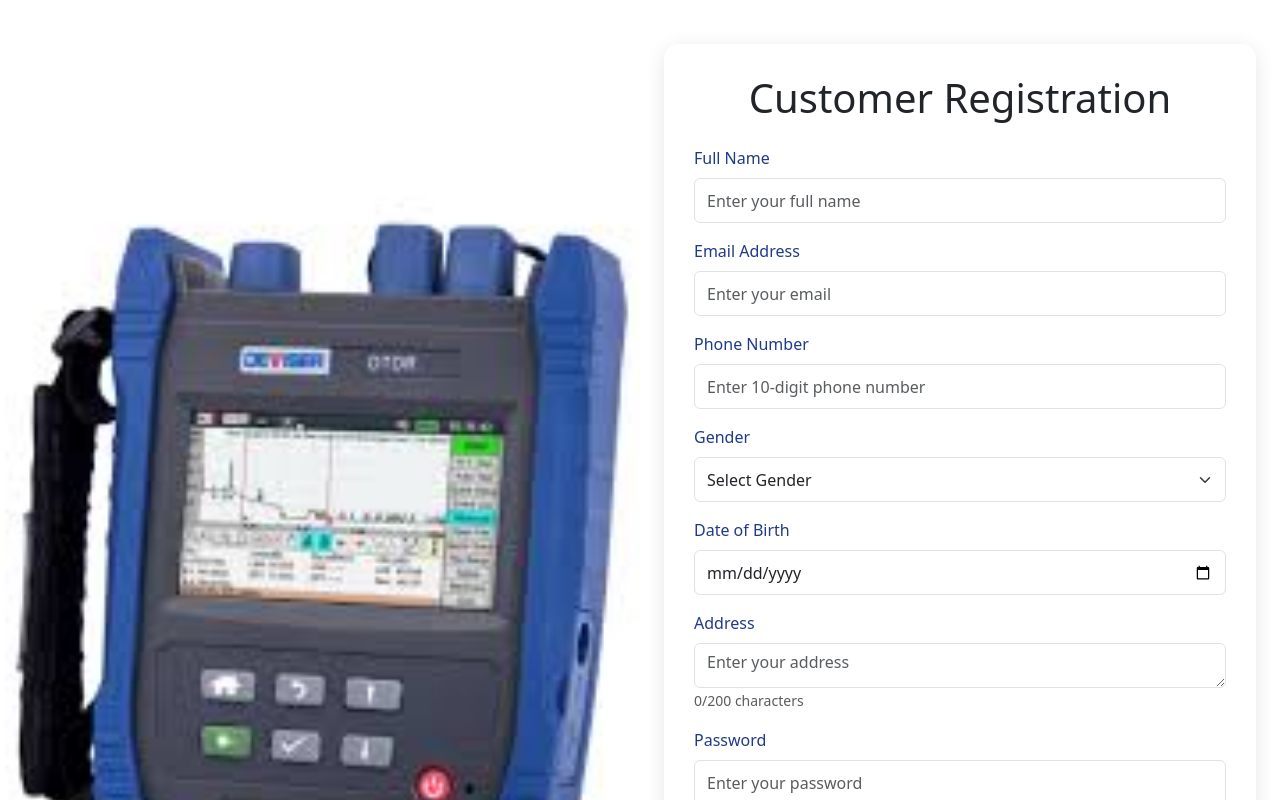
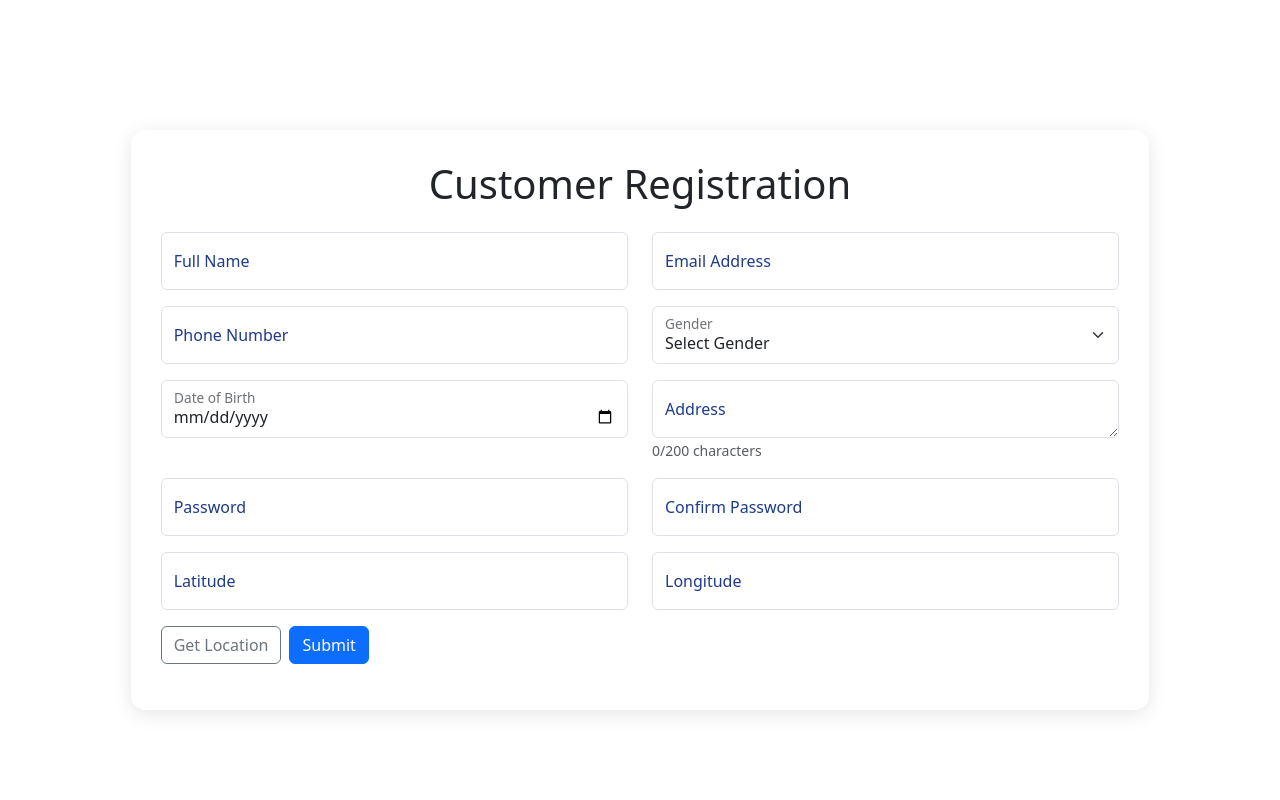
Before and after one commit to Pankaj9576/RegistrationFormFrontend, a React (Create React App) app: page / in a window 1280 px wide. Shown: the top 800 px of the page. Built offline with nearby package versions, Linux system fonts and the light colour scheme.

Commit message:
Second commit

```diff
--- a/src/App.css
+++ b/src/App.css
@@ -9,20 +9,6 @@ body {
 
 .form-wrapper {
   padding: 20px;
-}
-
-.image-section {
-  height: 100vh;
-  position: relative;
-}
-
-.image-section img {
-  width: 100%;
-  height: 100%;
-  object-fit: cover;
-  position: absolute;
-  top: 0;
-  left: 0;
 }
 
 .form-container {
@@ -37,6 +23,17 @@ h1 {
   font-weight: 700;
   color: #1e3a8a;
   margin-bottom: 1.5rem;
+}
+
+.form-floating > .form-control:focus ~ label,
+.form-floating > .form-control:not(:placeholder-shown) ~ label {
+  transform: scale(0.85) translateY(-0.5rem) translateX(0.15rem);
+  color: #1e3a8a;
+}
+
+.form-floating > .form-select ~ label {
+  transform: scale(0.85) translateY(-0.5rem) translateX(0.15rem);
+  color: #1e3a8a;
 }
 
 .form-label {
@@ -108,9 +105,6 @@ h1 {
 }
 
 @media (max-width: 768px) {
-  .image-section {
-    display: none;
-  }
   .form-container {
     padding: 20px;
     margin: 0 auto;
--- a/src/App.js
+++ b/src/App.js
@@ -89,7 +89,7 @@ function App() {
   const handlePhoneBlur = async () => {
     if (formData.phoneNumber.length === 10) {
       try {
-        const response = await axios.get(`http://localhost:5000/api/customers/phone/${formData.phoneNumber}`);
+        const response = await axios.get(`https://registrationform-o0w1.onrender.com/api/customers/phone/${formData.phoneNumber}`);
         const customer = response.data;
         setFormData((prevData) => ({
           ...prevData,
@@ -174,7 +174,7 @@ function App() {
       setIsLoading(true);
       try {
         console.log('Submitting form data:', formData); // Debug log
-        const response = await axios.post('http://localhost:5000/api/customers', formData);
+        const response = await axios.post('https://registrationform-o0w1.onrender.com/api/customers', formData);
         setSuccessMessage(response.data.message);
         setFormData({
           fullName: '',
@@ -216,16 +216,7 @@ function App() {
   return (
     <Container fluid className="form-wrapper">
       <Row className="align-items-center min-vh-100 justify-content-center">
-        <Col md={6} className="p-0">
-          <div className="image-section">
-            <img
-              src={`${process.env.PUBLIC_URL}/image.png`}
-              alt="Registration Illustration"
-              className="img-fluid"
-            />
-          </div>
-        </Col>
-        <Col md={6} className="p-4">
+        <Col md={10} className="p-4">
           <div className="form-container">
             <h1 className="text-center mb-4">Customer Registration</h1>
             {successMessage && <Alert variant="success">{successMessage}</Alert>}
@@ -233,43 +224,40 @@ function App() {
             {locationError && <Alert variant="warning">{locationError}</Alert>}
             <Form onSubmit={handleSubmit}>
               <Row>
-                <Col md={12}>
-                  <Form.Group className="mb-3">
-                    <Form.Label>Full Name</Form.Label>
+                <Col md={6}>
+                  <Form.Floating className="mb-3">
                     <Form.Control
                       type="text"
                       name="fullName"
                       value={formData.fullName}
                       onChange={handleChange}
                       isInvalid={!!errors.fullName}
-                      placeholder="Enter your full name"
+                      placeholder="Full Name"
                       className="custom-input"
                     />
+                    <Form.Label>Full Name</Form.Label>
                     <Form.Control.Feedback type="invalid">{errors.fullName}</Form.Control.Feedback>
-                  </Form.Group>
+                  </Form.Floating>
                 </Col>
-              </Row>
-              <Row>
-                <Col md={12}>
-                  <Form.Group className="mb-3">
-                    <Form.Label>Email Address</Form.Label>
+                <Col md={6}>
+                  <Form.Floating className="mb-3">
                     <Form.Control
                       type="email"
                       name="email"
                       value={formData.email}
                       onChange={handleChange}
                       isInvalid={!!errors.email}
-                      placeholder="Enter your email"
+                      placeholder="Email Address"
                       className="custom-input"
                     />
+                    <Form.Label>Email Address</Form.Label>
                     <Form.Control.Feedback type="invalid">{errors.email}</Form.Control.Feedback>
-                  </Form.Group>
+                  </Form.Floating>
                 </Col>
               </Row>
               <Row>
-                <Col md={12}>
-                  <Form.Group className="mb-3">
-                    <Form.Label>Phone Number</Form.Label>
+                <Col md={6}>
+                  <Form.Floating className="mb-3">
                     <Form.Control
                       type="text"
                       name="phoneNumber"
@@ -277,22 +265,21 @@ function App() {
                       onChange={handleChange}
                       onBlur={handlePhoneBlur}
                       isInvalid={!!errors.phoneNumber}
-                      placeholder="Enter 10-digit phone number"
+                      placeholder="Phone Number"
                       className="custom-input"
                     />
+                    <Form.Label>Phone Number</Form.Label>
                     <Form.Control.Feedback type="invalid">{errors.phoneNumber}</Form.Control.Feedback>
-                  </Form.Group>
+                  </Form.Floating>
                 </Col>
-              </Row>
-              <Row>
-                <Col md={12}>
-                  <Form.Group className="mb-3">
-                    <Form.Label>Gender</Form.Label>
+                <Col md={6}>
+                  <Form.Floating className="mb-3">
                     <Form.Select
                       name="gender"
                       value={formData.gender}
                       onChange={handleChange}
                       isInvalid={!!errors.gender}
+                      placeholder="Gender"
                       className="custom-input"
                     >
                       <option value="">Select Gender</option>
@@ -300,60 +287,59 @@ function App() {
                       <option value="Female">Female</option>
                       <option value="Other">Other</option>
                     </Form.Select>
+                    <Form.Label>Gender</Form.Label>
                     <Form.Control.Feedback type="invalid">{errors.gender}</Form.Control.Feedback>
-                  </Form.Group>
+                  </Form.Floating>
                 </Col>
               </Row>
               <Row>
-                <Col md={12}>
-                  <Form.Group className="mb-3">
-                    <Form.Label>Date of Birth</Form.Label>
+                <Col md={6}>
+                  <Form.Floating className="mb-3">
                     <Form.Control
                       type="date"
                       name="dateOfBirth"
                       value={formData.dateOfBirth}
                       onChange={handleChange}
                       isInvalid={!!errors.dateOfBirth}
-                      placeholder="Select your date of birth"
+                      placeholder="Date of Birth"
                       className="custom-input"
                     />
+                    <Form.Label>Date of Birth</Form.Label>
                     <Form.Control.Feedback type="invalid">{errors.dateOfBirth}</Form.Control.Feedback>
-                  </Form.Group>
+                  </Form.Floating>
                 </Col>
-              </Row>
-              <Row>
-                <Col md={12}>
-                  <Form.Group className="mb-3">
-                    <Form.Label>Address</Form.Label>
+                <Col md={6}>
+                  <Form.Floating className="mb-3">
                     <Form.Control
                       as="textarea"
                       name="address"
                       value={formData.address}
                       onChange={handleChange}
                       isInvalid={!!errors.address}
-                      placeholder="Enter your address"
+                      placeholder="Address"
                       rows={3}
                       maxLength={200}
                       className="custom-input"
                     />
+                    <Form.Label>Address</Form.Label>
                     <Form.Text className="char-count">{addressCharCount}/200 characters</Form.Text>
                     <Form.Control.Feedback type="invalid">{errors.address}</Form.Control.Feedback>
-                  </Form.Group>
+                  </Form.Floating>
                 </Col>
               </Row>
               <Row>
-                <Col md={12}>
-                  <Form.Group className="mb-3">
-                    <Form.Label>Password</Form.Label>
+                <Col md={6}>
+                  <Form.Floating className="mb-3">
                     <Form.Control
                       type="password"
                       name="password"
                       value={formData.password}
                       onChange={handleChange}
                       isInvalid={!!errors.password}
-                      placeholder="Enter your password"
+                      placeholder="Password"
                       className="custom-input"
                     />
+                    <Form.Label>Password</Form.Label>
                     {formData.password && (
                       <div className="mt-2">
                         <ProgressBar
@@ -364,55 +350,53 @@ function App() {
                       </div>
                     )}
                     <Form.Control.Feedback type="invalid">{errors.password}</Form.Control.Feedback>
-                  </Form.Group>
+                  </Form.Floating>
                 </Col>
-              </Row>
-              <Row>
-                <Col md={12}>
-                  <Form.Group className="mb-3">
-                    <Form.Label>Confirm Password</Form.Label>
+                <Col md={6}>
+                  <Form.Floating className="mb-3">
                     <Form.Control
                       type="password"
                       name="confirmPassword"
                       value={formData.confirmPassword}
                       onChange={handleChange}
                       isInvalid={!!errors.confirmPassword}
-                      placeholder="Confirm your password"
+                      placeholder="Confirm Password"
                       className="custom-input"
                     />
+                    <Form.Label>Confirm Password</Form.Label>
                     <Form.Control.Feedback type="invalid">{errors.confirmPassword}</Form.Control.Feedback>
-                  </Form.Group>
+                  </Form.Floating>
                 </Col>
               </Row>
               <Row>
                 <Col md={6}>
-                  <Form.Group className="mb-3">
-                    <Form.Label>Latitude</Form.Label>
+                  <Form.Floating className="mb-3">
                     <Form.Control
                       type="text"
                       name="latitude"
                       value={formData.latitude}
                       readOnly
                       isInvalid={!!errors.location}
-                      placeholder="Click Get Location"
+                      placeholder="Latitude"
                       className="custom-input"
                     />
-                  </Form.Group>
+                    <Form.Label>Latitude</Form.Label>
+                  </Form.Floating>
                 </Col>
                 <Col md={6}>
-                  <Form.Group className="mb-3">
-                    <Form.Label>Longitude</Form.Label>
+                  <Form.Floating className="mb-3">
                     <Form.Control
                       type="text"
                       name="longitude"
                       value={formData.longitude}
                       readOnly
                       isInvalid={!!errors.location}
-                      placeholder="Click Get Location"
+                      placeholder="Longitude"
                       className="custom-input"
                     />
+                    <Form.Label>Longitude</Form.Label>
                     <Form.Control.Feedback type="invalid">{errors.location}</Form.Control.Feedback>
-                  </Form.Group>
+                  </Form.Floating>
                 </Col>
               </Row>
               {/* Google Maps Preview */}
```
Also changed, not shown: src/index.css (indentation only), src/index.js (indentation only).
